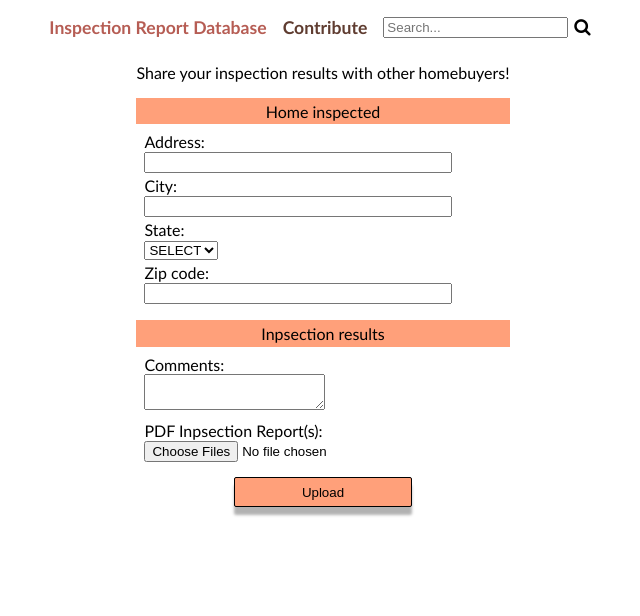
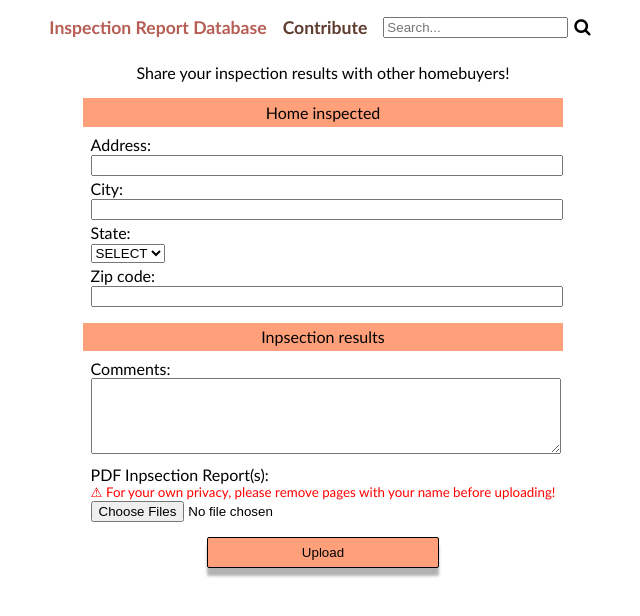
Before and after one commit to angelicali/shnail, a SvelteKit app: page /contribute in a window 1280 px wide. Shown: the top 616 px of the page, without its empty margins (317-957 px from the left). Built offline with nearby package versions, Linux system fonts and the light colour scheme.

Commit message:
allow comment when uploading

```diff
--- a/src/routes/+layout.svelte
+++ b/src/routes/+layout.svelte
@@ -12,7 +12,9 @@
     <a href="/" class="nav-block button {active_class_home}">
         Inspection Report Database
     </a>
-    <a href="/contribute" class="nav-block button {active_class_contribute}">Contribute</a>
+    <a href="/contribute" class="nav-block button {active_class_contribute}"
+        >Contribute</a
+    >
     <form action="/search" class="nav-block search-container">
         <input name="q" placeholder="Search..." />
         <button type="submit"><i class="fa fa-search"></i></button>
@@ -24,6 +26,10 @@
 </div>
 
 <style>
+    :global(.title) {
+        margin: 1rem 0;
+        text-align: center;
+    }
     .search-container button {
         border: none;
         background: none;
@@ -54,7 +60,7 @@
             sans-serif;
         transition-duration: 0.4s;
 
-        display:flex;
+        display: flex;
         justify-content: space-between;
         align-items: center;
     }
--- a/src/routes/+page.server.js
+++ b/src/routes/+page.server.js
@@ -2,6 +2,8 @@ import * as db from '$lib/server/database.js'
 
 export async function load() {
     const addresses = await db.getAddresses();
+    // const filteredAddresses = addresses.filter((address) => !address.full_address.startsWith('TEST'));
+
     return {
         addresses: addresses
     }
--- a/src/routes/+page.svelte
+++ b/src/routes/+page.svelte
@@ -21,7 +21,4 @@
             sans-serif;
         /* box-sizing: border-box; */
     }
-    .title {
-        margin: 1rem 0;
-    }
 </style>
--- a/src/routes/contribute/+page.server.js
+++ b/src/routes/contribute/+page.server.js
@@ -10,11 +10,12 @@ export const actions = {
             city: form.get('address-city'),
             state: form.get('address-state'),
             zipcode: form.get('address-zipcode'),
+            comment: form.get('comment'),
             reports: form.getAll('blob-url'),
             email: form.get('email')
         }
-        if (!form.has('blob-url')) {
-            console.error('no blob url!! Will not alter database.');
+        if (!form.has('blob-url') && !form.has('comment')) {
+            console.error('Form has neither blob url nor comment!! Will not alter database.');
             return;
         }
 
--- a/src/routes/contribute/+page.svelte
+++ b/src/routes/contribute/+page.svelte
@@ -133,7 +133,7 @@
 {/if}
 
 <main>
-    <p>Share your inspection results with other homebuyers!</p>
+    <div class="title">Share your inspection results with other homebuyers!</div>
     <form
         method="POST"
         enctype="multipart/form-data"
@@ -211,6 +211,7 @@
 
         <div class="form-section">
             <label for="report">PDF Inpsection Report(s): </label>
+            <small class="privacy-warning">&#9888; For your own privacy, please remove pages with your name before uploading!</small>
             <input
                 name="report"
                 id="report-file"
@@ -282,7 +283,12 @@
 
     input {
         width: 100%;
-        max-width: 300px;
+        max-width: 500px;
+    }
+    textarea {
+        width: 100%;
+        min-height: 70px;
+        max-width: 500px;
     }
     form .form-input {
         margin: 3px 0 0;
@@ -359,4 +365,9 @@
     .error {
         color: red;
     }
+    .privacy-warning {
+        color: red;
+        font: 0.2rem;
+        display: block;
+    }
 </style>
--- a/src/routes/search/+page.server.js
+++ b/src/routes/search/+page.server.js
@@ -5,7 +5,8 @@ export async function load({url}) {
     console.log(url);
 	const query = url.searchParams.get('q');
 	const matchedProperties = await db.searchProperty(query);
-	console.log(matchedProperties);
+    // const filteredAddresses = matchedProperties.filter((address) => !address.full_address.startsWith('TEST'));
+
 	// Removing this feature for now because users might not want redirect if there's only one report for their state.
 	// if (matchedProperties.length===1) {
 	// 	console.log('Found an exact match!');
--- a/src/routes/search/+page.svelte
+++ b/src/routes/search/+page.svelte
@@ -15,10 +15,6 @@
 </main>
 
 <style>
-    .title {
-        margin: 1rem 0;
-    }
-
     a {
         display: block;
     }
```
Also changed, not shown: src/routes/property/[property_id]/+page.svelte (+22 -8 lines), src/lib/server/database.js.
